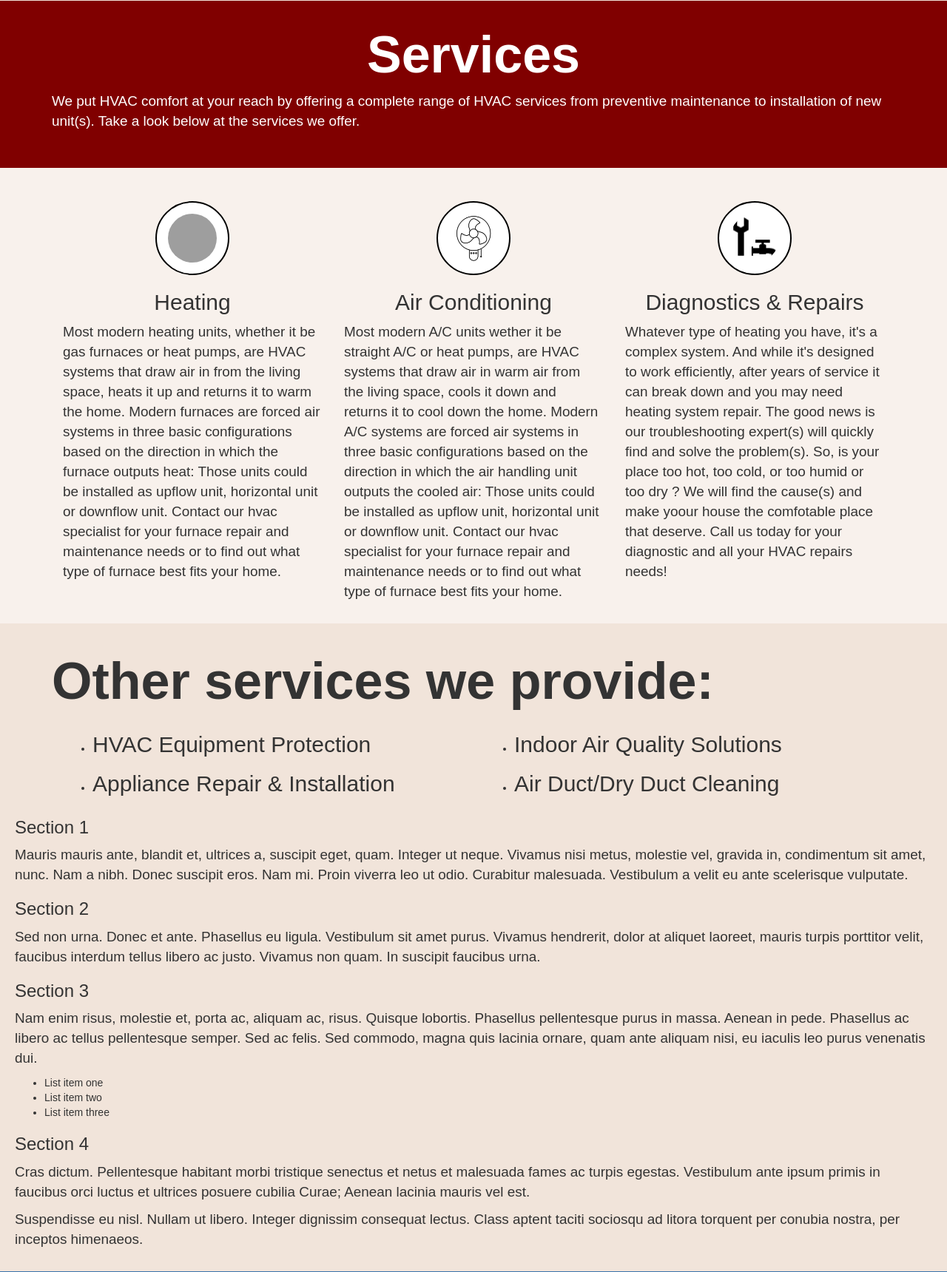
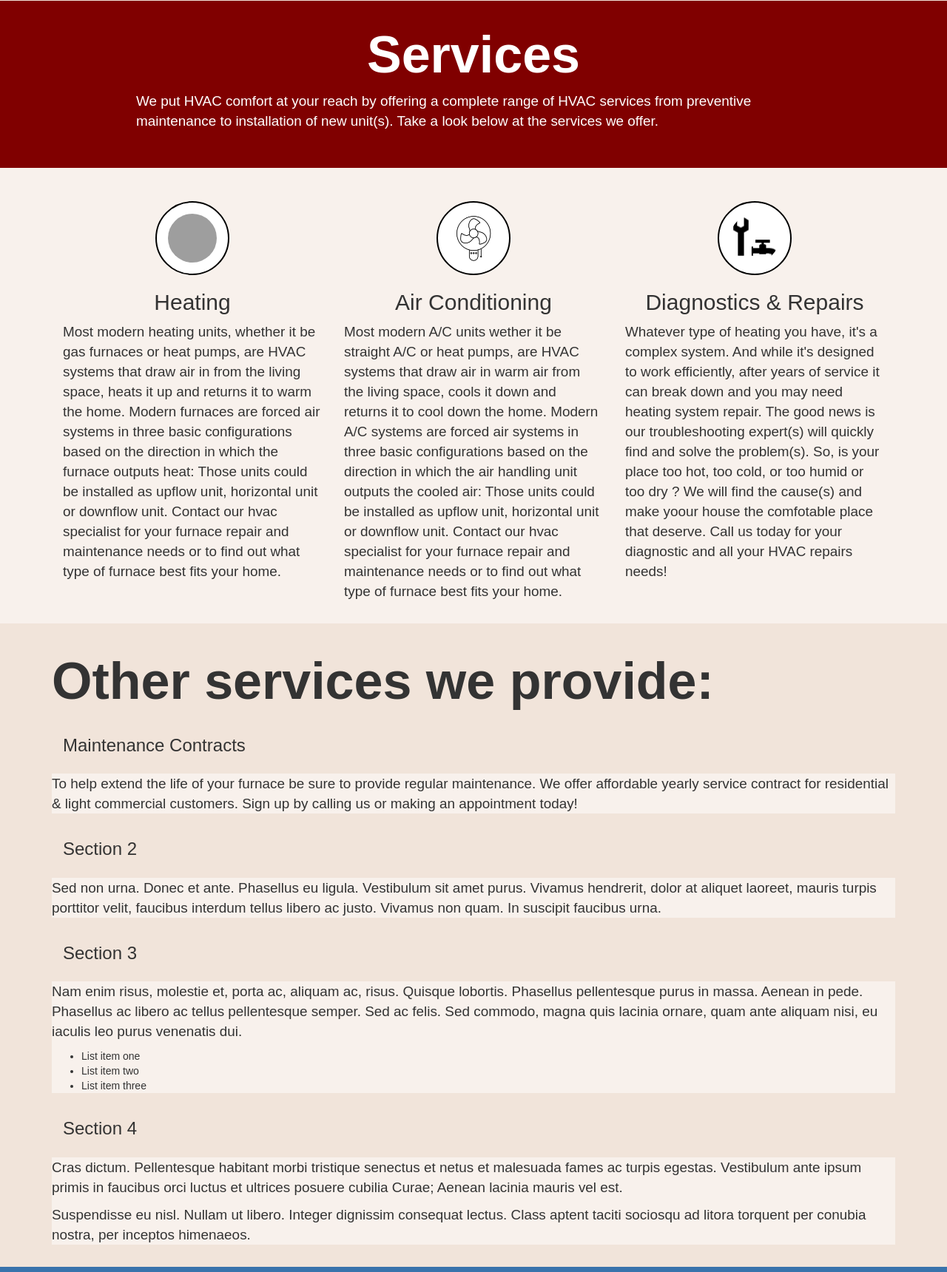
Before and after one commit to npaul007/acPlumbingMasters, a PHP site: page / in a window 1280 px wide. Shown: the part 849-2569 px from the top of the page at 74% size. Run offline with PHP 8.4, Linux system fonts and the light colour scheme; some libraries are stand-ins or nearby versions; grey boxes are pictures that could not be loaded.

Commit message:
services-par width shortened

```diff
--- a/css/style.css
+++ b/css/style.css
@@ -164,6 +164,10 @@ p{
 	padding: 15px 15px 40px 15px;
 }
 
+#services-par{
+	width: 80%;
+}
+
 #about-lead-header{
 	background: #3973ac;
 	color: white;
@@ -184,6 +188,15 @@ p{
 
 .text-input{
 	margin-top: 15px;
+}
+
+#accordion h3{
+	background: #f1e4da;
+	padding: 15px;
+}
+
+#accordion div {
+	background: #f8f1ec;
 }
 
 @media screen and (max-width: 760px){
--- a/index.html
+++ b/index.html
@@ -77,8 +77,8 @@ My portfolio: https://github.com/npaul007
 					<header>
 						<h1 class="center-text lead-header"><strong>Services</strong></h1>
 					</header>
-					<article class="center">
-						<p>We put HVAC comfort at your reach by offering a complete range of HVAC services from preventive maintenance to installation of new unit(s). Take a look below at the services we offer.</p>
+					<article class="center" id="services-par">
+						<p >We put HVAC comfort at your reach by offering a complete range of HVAC services from preventive maintenance to installation of new unit(s). Take a look below at the services we offer.</p>
 					</article>
 				</div>
 			</div>
@@ -110,29 +110,12 @@ My portfolio: https://github.com/npaul007
 			<div class="row oddRow">
 				<div class="container">
 					<h1 class="lead-header"><strong>Other services we provide:</strong></h1>
-					<div class="col-md-6">
-						<ul>
-							<li><h2>HVAC Equipment Protection</h2></li>
-							<li><h2>Appliance Repair & Installation</h2></li>
-						</ul>
-					</div>
-						<div class="col-md-6">
-						<ul>
-							<li><h2>Indoor Air Quality Solutions</h2></li>
-							<li><h2>Air Duct/Dry Duct Cleaning</h2></li>
-						</ul>
-					</div>
-				</div>
-
 
 					<div id="accordion">
-				  <h3>Section 1</h3>
+					  <h3>Maintenance Contracts</h3>
 					  <div>
 					    <p>
-				    Mauris mauris ante, blandit et, ultrices a, suscipit eget, quam. Integer
-				    ut neque. Vivamus nisi metus, molestie vel, gravida in, condimentum sit
-				    amet, nunc. Nam a nibh. Donec suscipit eros. Nam mi. Proin viverra leo ut
-				    odio. Curabitur malesuada. Vestibulum a velit eu ante scelerisque vulputate.
+					   To help extend the life of your furnace be sure to provide regular maintenance.  We offer affordable yearly service contract for residential & light commercial customers. Sign up by calling us or making an appointment today!
 					    </p>
 					  </div>
 					  <h3>Section 2</h3>
@@ -171,6 +154,7 @@ My portfolio: https://github.com/npaul007
 					    Class aptent taciti sociosqu ad litora torquent per conubia nostra, per
 					    inceptos himenaeos.
 					    </p>
+					  </div>
 					</div>
 				</div>
 			</div>
```
Lines whose indentation alone changed are shown as unchanged.
